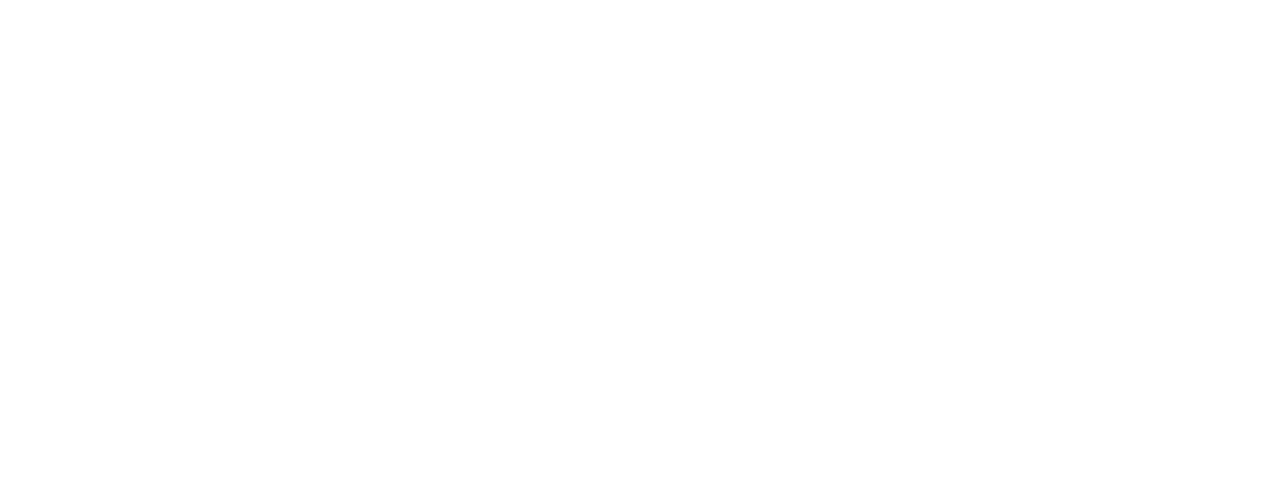
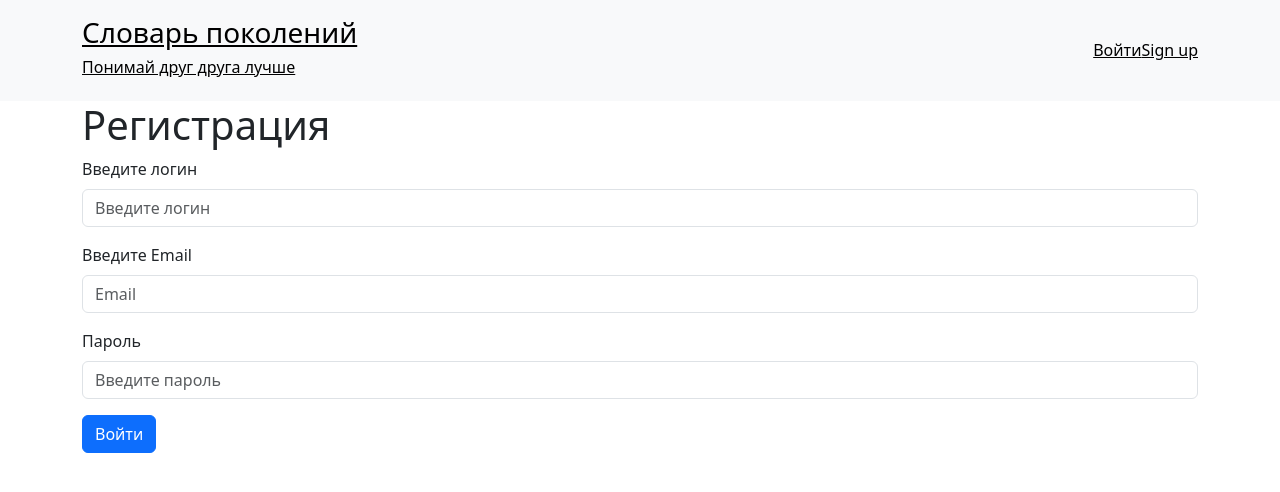
Before and after one commit to anazaigraeva/realniePasani, a React (Vite) app in the folder client/: page /signup in a window 1280 px wide. Before the commit this address had no page. Shown: the top 492 px of the page. Built offline with nearby package versions, Linux system fonts and the light colour scheme.

Commit message:
client-registr

```diff
--- a/client/src/Components/Navbar/Navbar.jsx
+++ b/client/src/Components/Navbar/Navbar.jsx
@@ -1,19 +1,40 @@
 import React from 'react';
 import Container from 'react-bootstrap/Container';
 import Navbar from 'react-bootstrap/Navbar';
+import { Link, NavLink } from 'react-router';
+import axiosInstance from '../../axiosinstance';
+import { Nav } from 'react-bootstrap';
 
-export default function Navba({user}) {
+export default function Navba({ user, setUser }) {
+  const signoutHandler = async () => {
+    await axiosInstance.delete('/auth');
+    setUser(null);
+  };
   return (
     <Navbar className="bg-body-tertiary">
       <Container>
-        <Navbar.Brand href="#home">
+        <Navbar.Text>
+          <Link to="/">
             <h3>Словарь поколений</h3>
             <h6>Понимай друг друга лучше</h6>
-        </Navbar.Brand>
+          </Link>
+        </Navbar.Text>
         <Navbar.Toggle />
         <Navbar.Collapse className="justify-content-end">
           <Navbar.Text>
-            {/* Signed in as: <a href="#login">{user.name}</a> */}
+            {!user ? (
+              <NavLink to="/signin">Войти</NavLink>
+            ) : (
+              <NavLink to="/profile">{user.name}</NavLink>
+            )}
+            {/* взамен кто то сделать переадресацию на страничку профиля */}
+          </Navbar.Text>
+          <Navbar.Text>
+            {!user ? (
+              <NavLink to="/signup">Sign up</NavLink>
+            ) : (
+              <NavLink onClick={signoutHandler}>Sign Out </NavLink>
+            )}
           </Navbar.Text>
         </Navbar.Collapse>
       </Container>
--- a/client/src/Layout.jsx
+++ b/client/src/Layout.jsx
@@ -2,7 +2,7 @@ import React from 'react';
 import { Outlet } from 'react-router';
 import Header from './Components/Header';
 
-export default function Router() {
+export default function Layout() {
   return (
     <>
        <Header />
--- a/client/src/Pages/Homepage/HomePage.jsx
+++ b/client/src/Pages/Homepage/HomePage.jsx
@@ -1,14 +1,15 @@
 import axios from 'axios'
 import React, { useEffect, useState } from 'react'
+import axiosInstance from '../../axiosinstance'
 
 export default function HomePage() {
     const [categories, setCategory] = useState([])
 
-    // useEffect(()=>{
-    //     axios.get('/api/categories').then(({data}) => {
-    //         setCategory(data)
-    //     })
-    // }, [])
+    useEffect(()=>{
+        axiosInstance.get('/categories').then(({data}) => {
+            setCategory(data)
+        })
+    }, [])
 
 
   return (
--- /dev/null
+++ b/client/src/Pages/Signin/Signin.jsx
@@ -0,0 +1,26 @@
+import React, { useState } from 'react'
+import { Button, Form } from "react-bootstrap";
+
+
+export default function Signin({setUser}) {
+      const [form, setForm] = useState({
+        email: "",
+        password: "",
+      });
+  return (
+<>
+<div><h1>Вход</h1></div>
+    <Form>
+      <Form.Group className="mb-3" controlId="formGroupEmail">
+        <Form.Label>Вашь Email</Form.Label>
+        <Form.Control type="email" placeholder="Введите Email" />
+      </Form.Group>
+      <Form.Group className="mb-3" controlId="formGroupPassword">
+        <Form.Label>Пароль</Form.Label>
+        <Form.Control type="password" placeholder="Пароль" />
+      </Form.Group>
+      <Button variant="primary">Войти</Button>
+    </Form>
+</>
+  )
+}
--- /dev/null
+++ b/client/src/Pages/Signup/Signup.jsx
@@ -0,0 +1,70 @@
+import React, { useState } from 'react';
+import { Button, Form } from 'react-bootstrap';
+
+export default function Signup({ setUser }) {
+  const [form, setForm] = useState({
+    name: '',
+    email: '',
+    password: '',
+  });
+
+  //   const submitHandler = async (e) => {
+  //     e.preventDefault();
+  //     const response = await axios.post("/auth", form);
+  //     setUser(response.data.user);
+  //     setAccessToken(response.data.accessToken);
+  //   };
+
+  //   const changeHandler = (e) =>
+  //     setForm({ ...form, [e.target.name]: e.target.value });
+
+  return (
+    <>
+    <div><h1>Регистрация</h1></div>
+      <Form>
+        <Form.Group className="mb-3" controlId="formGroupEmail">
+          <Form.Label>Введите логин</Form.Label>
+          <Form.Control type="email" placeholder="Введите логин" />
+        </Form.Group>
+        <Form.Group className="mb-3" controlId="formGroupEmail">
+          <Form.Label>Введите Email</Form.Label>
+          <Form.Control type="email" placeholder="Email" />
+        </Form.Group>
+        <Form.Group className="mb-3" controlId="formGroupPassword">
+          <Form.Label>Пароль</Form.Label>
+          <Form.Control type="password" placeholder="Введите пароль" />
+        </Form.Group>
+        <Button variant="primary">Войти</Button>
+      </Form>
+
+      {/* <h1 className={styles.title}>Регистрация</h1>
+      <form onSubmit={submitHandler} className={styles.form}>
+        <label htmlFor="name">Ваше имя</label>
+        <input
+          type="text"
+          id="name"
+          name="name"
+          onChange={changeHandler}
+          value={form.name}
+        />
+        <label htmlFor="email">Почта</label>
+        <input
+          type="email"
+          id="email"
+          name="email"
+          onChange={changeHandler}
+          value={form.email}
+        />
+        <label htmlFor="password">Пароль</label>
+        <input
+          type="password"
+          id="password"
+          name="password"
+          onChange={changeHandler}
+          value={form.password}
+        />
+        <button type="submit">Зарегистрироваться</button>
+      </form> */}
+    </>
+  );
+}
--- a/client/src/Pages/WordsPage/WordPage.jsx
+++ b/client/src/Pages/WordsPage/WordPage.jsx
@@ -1,12 +1,12 @@
-import axios from 'axios'
 import React, { useEffect, useState } from 'react'
 import Card from '../../Components/Cards/Card'
+import axiosInstance from '../../axiosinstance'
 
 export default function HomePage() {
     const [categories, setCategory] = useState([])
 
     useEffect(()=>{
-        axios.get('/api/categories').then(({data}) => {
+        axiosInstance.get('/categories/words').then(({data}) => {
             setCategory(data)
         })
     }, [])
--- a/client/src/Router.jsx
+++ b/client/src/Router.jsx
@@ -1,14 +1,16 @@
-import axios from 'axios'
-import React from 'react'
-import { BrowserRouter, Routes, Route } from "react-router";
-import { useEffect, useState } from 'react'
-import Layout from './Layout'
+import axios from 'axios';
+import React from 'react';
+import { BrowserRouter, Routes, Route } from 'react-router';
+import { useEffect, useState } from 'react';
+import Layout from './Layout';
 // import { setAccessToken } from './axiosinstance'
-import ProtectedRoute from './HOCs/ProtectedRoute'
-import HomePage from './Pages/Homepage/HomePage'
+import ProtectedRoute from './HOCs/ProtectedRoute';
+import HomePage from './Pages/Homepage/HomePage';
+import Signup from './Pages/Signup/Signup';
+import Signin from './Pages/Signin/Signin';
 
 export default function Router() {
-const [user, setUser] = useState(null)
+  const [user, setUser] = useState(null);
   // const [loading, setLoading] = useState(true)
 
   // useEffect(() => {
@@ -25,12 +27,12 @@ const [user, setUser] = useState(null)
   return (
     <BrowserRouter>
       <Routes>
-        <Route path='/' element={<Layout />}>
+        <Route path="/" element={<Layout />}>
           <Route path="/" element={<HomePage />} />
-        {/* <Route element={<ProtectedRoute isAllowed={!user} redirectTo="/" />}> */}
-        {/* <Route path='/signup' element={<Signup setUser={setUser}/>} />  импортировать signup */}
-        {/* <Route path='/signin' element={<Signin setUser={setUser}/>} /> импортировать signin, если будет одна страница то убрать */}
-        {/* </Route> */}
+          <Route element={<ProtectedRoute isAllowed={!user} redirectTo="/" />}>
+            <Route path="/signup" element={<Signup setUser={setUser} />} />
+            <Route path='/signin' element={<Signin setUser={setUser}/>} /> импортировать signin, если будет одна страница то убрать
+          </Route>
           {/* <Route path='/profile' element={
               <ProtectedRoute isAllowed={user} redirectTo="/signup">
                 <Profile user={user} />
@@ -40,5 +42,5 @@ const [user, setUser] = useState(null)
         </Route>
       </Routes>
     </BrowserRouter>
-  )
+  );
 }
```
Lines whose indentation alone changed are shown as unchanged.
